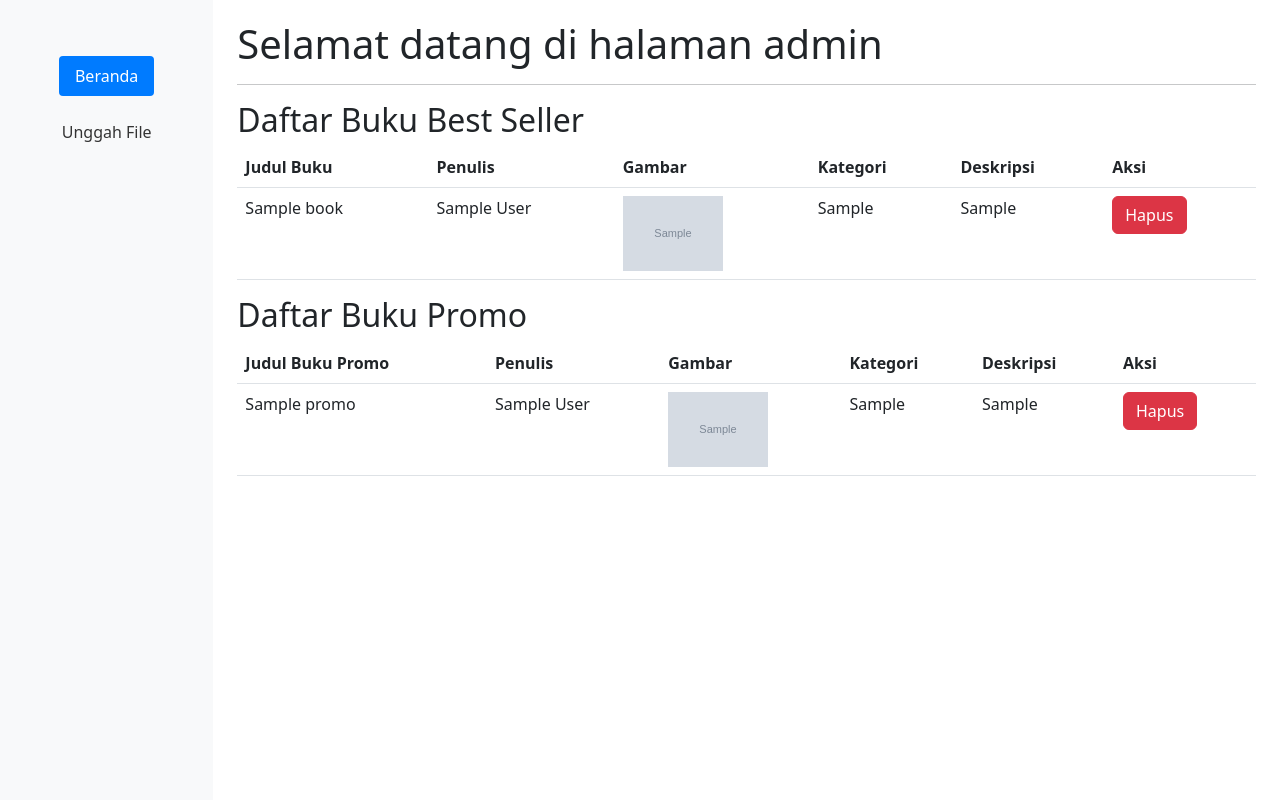
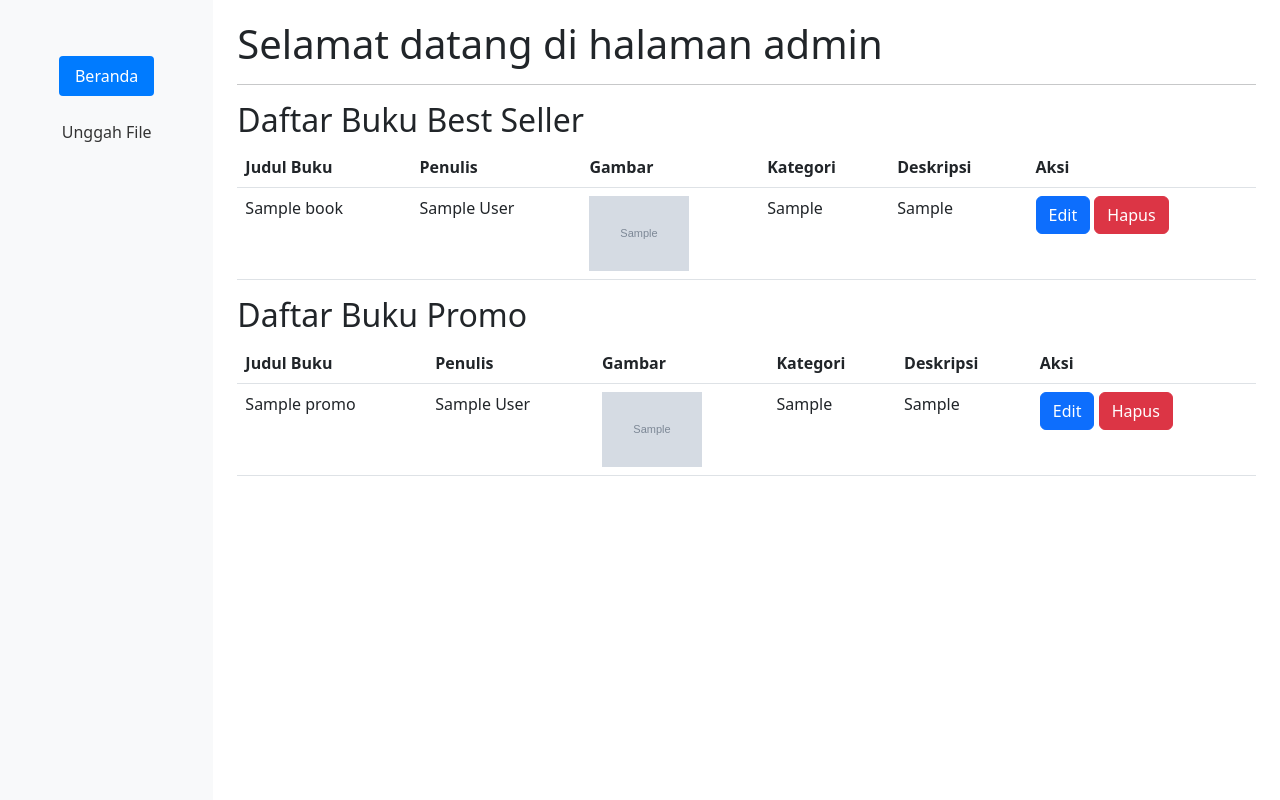
Before and after one commit to NeeNein/hostinger, a PHP site: page /php/admin.php in a window 1280 px wide. Run offline with PHP 8.4, Linux system fonts and the light colour scheme; tables that the repository leaves empty or names only in its code hold one stand-in row (values such as "Sample post"); grey boxes marked "Sample" are stand-in pictures.

Commit message:
Update admin.php

```diff
--- a/php/admin.php
+++ b/php/admin.php
@@ -194,29 +194,26 @@
     <h1>Selamat datang di halaman admin</h1>
     <hr>
 
-
-    <h2>Daftar Buku Best Seller</h2>
     <?php
     include 'koneksi.php';
 
-    // Fetch books data
-    $sql_books = "SELECT * FROM books ORDER BY id";
-    $result_books = $koneksi->query($sql_books);
-
-    if ($result_books->num_rows > 0) {
+    function displayBooks($result, $sectionType)
+    {
+        if ($result->num_rows > 0) {
             echo "<table class='table'>";
             echo "<thead><tr><th>Judul Buku</th><th>Penulis</th><th>Gambar</th><th>Kategori</th><th>Deskripsi</th><th>Aksi</th></tr></thead>";
             echo "<tbody>";
-        while ($row_books = $result_books->fetch_assoc()) {
+            while ($row = $result->fetch_assoc()) {
                 echo "<tr>
-                      <td>" . $row_books["title"] . "</td>
-                      <td>" . $row_books["author"] . "</td>
-                      <td><img src='" . $row_books["image"] . "' alt='Gambar Buku' style='max-width: 100px;'></td>
-                      <td>" . $row_books["kategori"] . "</td>
-                      <td>" . $row_books["deskripsi"] . "</td>
+                      <td>" . $row["title"] . "</td>
+                      <td>" . $row["author"] . "</td>
+                      <td><img src='" . $row["image"] . "' alt='Gambar Buku' style='max-width: 100px;'></td>
+                      <td>" . $row["kategori"] . "</td>
+                      <td>" . $row["deskripsi"] . "</td>
                       <td>
-                          <form action='delete_book_best_seller.php' method='post' style='display: inline;'>
-                              <input type='hidden' name='id' value='" . $row_books["id"] . "'>
+                          <button type='button' class='btn btn-primary' onclick='showEditModal(\"{$row["id"]}\", \"{$row["title"]}\", \"{$row["author"]}\", \"{$row["image"]}\", \"{$row["kategori"]}\", \"{$row["deskripsi"]}\", \"$sectionType\")'>Edit</button>
+                          <form action='" . ($sectionType === "best_seller" ? "delete_book_best_seller.php" : "delete_book_promo.php") . "' method='post' style='display: inline;'>
+                              <input type='hidden' name='id' value='" . $row["id"] . "'>
                               <button type='submit' class='btn btn-danger' onclick='return confirm(\"Apakah Anda yakin ingin menghapus buku ini?\")'>Hapus</button>
                           </form>
                       </td>
@@ -225,48 +222,104 @@
             echo "</tbody>";
             echo "</table>";
         } else {
-        echo "Belum ada buku yang diunggah.";
+            echo $sectionType === "best_seller" ? "Belum ada buku yang diunggah." : "Belum ada buku promo yang diunggah.";
         }
+    }
+
+    // Fetch books data
+    $sql_books = "SELECT * FROM books ORDER BY id";
+    $result_books = $koneksi->query($sql_books);
+
+    echo "<h2>Daftar Buku Best Seller</h2>";
+    displayBooks($result_books, "best_seller");
+
+    // Fetch buku_promo data
+    $sql_buku_promo = "SELECT * FROM buku_promo ORDER BY id";
+    $result_buku_promo = $koneksi->query($sql_buku_promo);
+
+    echo "<h2>Daftar Buku Promo</h2>";
+    displayBooks($result_buku_promo, "buku_promo");
 
     $koneksi->close();
     ?>
 
-    <h2>Daftar Buku Promo</h2>
-    <?php
-    include 'koneksi.php';
+   <!-- Modal -->
+<div class="modal fade" id="editModal" tabindex="-1" aria-labelledby="editModalLabel" aria-hidden="true">
+    <div class="modal-dialog modal-dialog-centered">
+        <div class="modal-content">
+            <div class="modal-header">
+                <h5 class="modal-title" id="editModalLabel">Edit Book Details</h5>
+                <button type="button" class="btn-close" data-bs-dismiss="modal" aria-label="Close"></button>
+            </div>
+            <div class="modal-body">
+                <!-- Add the HTML form for editing the book details -->
+                <form id="editForm" action="update_best_seller.php" method="post" enctype="multipart/form-data">
+                    <input type="hidden" name="id" id="editId">
+                    <div class="row mb-3">
+                        <label for="editTitle" class="col-sm-4 col-form-label">Judul Buku:</label>
+                        <div class="col-sm-8">
+                            <input type="text" class="form-control" name="title" id="editTitle">
+                        </div>
+                    </div>
+                    <div class="row mb-3">
+                        <label for="editAuthor" class="col-sm-4 col-form-label">Penulis:</label>
+                        <div class="col-sm-8">
+                            <input type="text" class="form-control" name="author" id="editAuthor">
+                        </div>
+                    </div>
+                    <div class="row mb-3">
+                        <label class="col-sm-4 col-form-label">Gambar:</label>
+                        <div class="col-sm-8">
+                            <img src="" id="editImagePreview" alt="Gambar Buku" style="max-width: 100px;"><br>
+                            <input type="file" name="new_image" id="editImage">
+                        </div>
+                    </div>
+                    <div class="row mb-3">
+                        <label for="editKategori" class="col-sm-4 col-form-label">Kategori:</label>
+                        <div class="col-sm-8">
+                            <input type="text" class="form-control" name="kategori" id="editKategori">
+                        </div>
+                    </div>
+                    <div class="row mb-3">
+                        <label for="editDeskripsi" class="col-sm-4 col-form-label">Deskripsi:</label>
+                        <div class="col-sm-8">
+                            <textarea class="form-control" name="deskripsi" id="editDeskripsi"></textarea>
+                        </div>
+                    </div>
+                    <button type="submit" class="btn btn-primary">Simpan</button>
+                </form>
+            </div>
+        </div>
+    </div>
+</div>
 
-    // Fetch book_promo data
-    $sql_book_promo = "SELECT * FROM buku_promo ORDER BY id";
-    $result_book_promo = $koneksi->query($sql_book_promo);
+</main>
 
-    if ($result_book_promo->num_rows > 0) {
-        echo "<table class='table'>";
-        echo "<thead><tr><th>Judul Buku Promo</th><th>Penulis</th><th>Gambar</th><th>Kategori</th><th>Deskripsi</th><th>Aksi</th></tr></thead>";
-        echo "<tbody>";
-        while ($row_book_promo = $result_book_promo->fetch_assoc()) {
-            echo "<tr>
-                      <td>" . $row_book_promo["title"] . "</td>
-                      <td>" . $row_book_promo["author"] . "</td>
-                      <td><img src='" . $row_book_promo["image"] . "' alt='Gambar Buku Promo' style='max-width: 100px;'></td>
-                      <td>" . $row_book_promo["kategori"] . "</td>
-                      <td>" . $row_book_promo["deskripsi"] . "</td>
-                      <td>
-                          <form action='delete_book_promo.php' method='post' style='display: inline;'>
-                              <input type='hidden' name='id' value='" . $row_book_promo["id"] . "'>
-                              <button type='submit' class='btn btn-danger' onclick='return confirm(\"Apakah Anda yakin ingin menghapus buku promo ini?\")'>Hapus</button>
-                          </form>
-                      </td>
-                  </tr>";
+<script>
+    function showEditModal(id, title, author, image, kategori, deskripsi, sectionType) {
+        // Populate form fields with the book details
+        document.getElementById('editId').value = id;
+        document.getElementById('editTitle').value = title;
+        document.getElementById('editAuthor').value = author;
+        document.getElementById('editImagePreview').src = image;
+        document.getElementById('editKategori').value = kategori;
+        document.getElementById('editDeskripsi').value = deskripsi;
+
+        // Determine the appropriate action based on sectionType
+        const formAction = sectionType === 'best_seller' ? 'update_book_best_seller.php' : 'update_buku_promo.php';
+        document.getElementById('editForm').action = formAction;
+
+        // Set the modal title based on sectionType
+        const modalTitle = sectionType === 'best_seller' ? 'Edit Book Details - Best Seller' : 'Edit Book Details - Buku Promo';
+        document.getElementById('editModalLabel').innerText = modalTitle;
+
+        // Show the modal
+        const myModal = new bootstrap.Modal(document.getElementById('editModal'));
+        myModal.show();
     }
-        echo "</tbody>";
-        echo "</table>";
-    } else {
-        echo "Belum ada buku promo yang diunggah.";
-    }
+</script>
 
-    $koneksi->close();
-    ?>
-</main>
+
 
 
 
```
Lines whose indentation alone changed are shown as unchanged.
